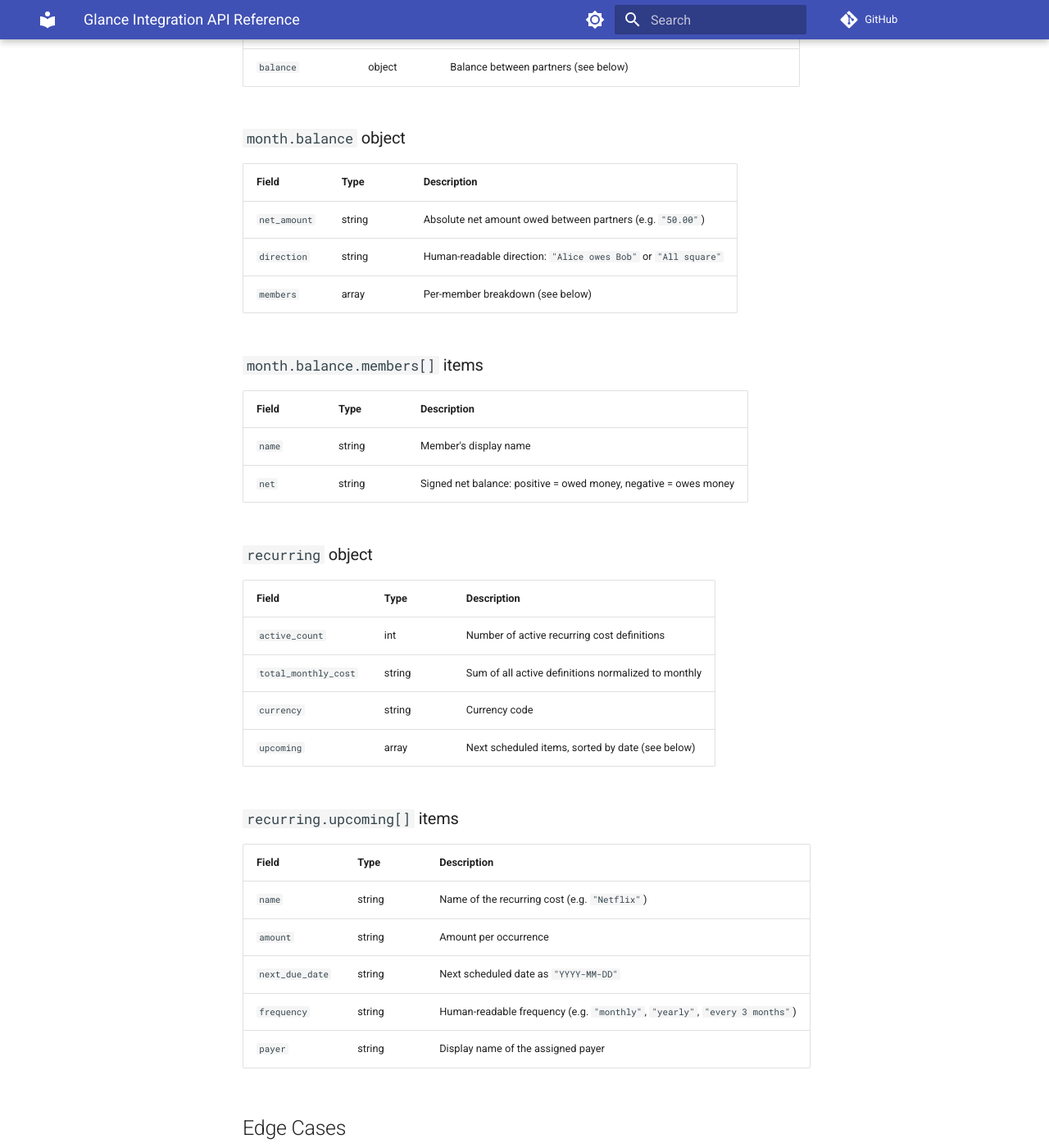
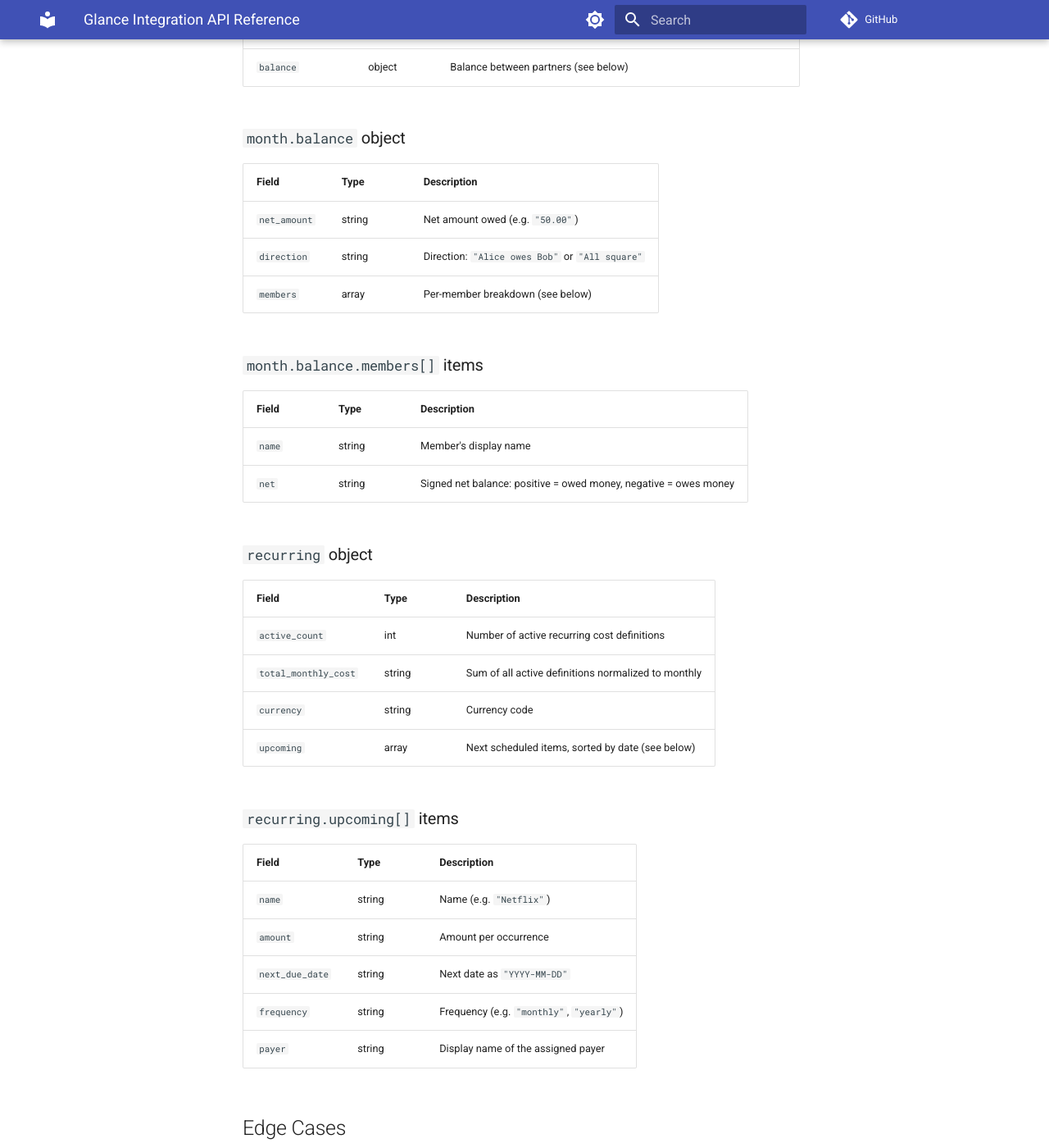
Before and after one commit to golgor/cost-tracker, an MkDocs documentation site: the page built from docs/development/glance-integration.md, in a window 1280 px wide and 1400 px high, scrolled down 2113 px. Shown: the whole window at 82% size. Built offline with MkDocs 1.6.1 and Material for MkDocs 9.7.7, drawn with Linux system fonts in a browser that asks for light colours; comment, search, counter and statistics services are not loaded; some of the changed text lies outside the part shown.

Commit message:
docs: fix clarity and linter issues in Glance docs

```diff
--- a/docs/development/glance-integration.md
+++ b/docs/development/glance-integration.md
@@ -91,11 +91,11 @@ Dates are ISO 8601 date strings (`"YYYY-MM-DD"`) — not datetimes.
 
 ### `month.balance` object
 
-| Field        | Type   | Description                                                           |
-|--------------|--------|-----------------------------------------------------------------------|
-| `net_amount` | string | Absolute net amount owed between partners (e.g. `"50.00"`)           |
-| `direction`  | string | Human-readable direction: `"Alice owes Bob"` or `"All square"`       |
-| `members`    | array  | Per-member breakdown (see below)                                      |
+| Field               | Type   | Description                                                               |
+|---------------------|--------|---------------------------------------------------------------------------|
+| `net_amount`        | string | Net amount owed (e.g. `"50.00"`)                                          |
+| `direction`         | string | Direction: `"Alice owes Bob"` or `"All square"`                           |
+| `members`           | array  | Per-member breakdown (see below)                                          |
 
 ### `month.balance.members[]` items
 
@@ -115,22 +115,22 @@ Dates are ISO 8601 date strings (`"YYYY-MM-DD"`) — not datetimes.
 
 ### `recurring.upcoming[]` items
 
-| Field           | Type   | Description                                                |
-|-----------------|--------|------------------------------------------------------------|
-| `name`          | string | Name of the recurring cost (e.g. `"Netflix"`)              |
-| `amount`        | string | Amount per occurrence                                      |
-| `next_due_date` | string | Next scheduled date as `"YYYY-MM-DD"`                      |
-| `frequency`     | string | Human-readable frequency (e.g. `"monthly"`, `"yearly"`, `"every 3 months"`) |
-| `payer`         | string | Display name of the assigned payer                         |
+| Field               | Type   | Description                                                               |
+|---------------------|--------|---------------------------------------------------------------------------|
+| `name`              | string | Name (e.g. `"Netflix"`)                                                   |
+| `amount`            | string | Amount per occurrence                                                     |
+| `next_due_date`     | string | Next date as `"YYYY-MM-DD"`                                               |
+| `frequency`         | string | Frequency (e.g. `"monthly"`, `"yearly"`)                                  |
+| `payer`             | string | Display name of the assigned payer                                        |
 
 ## Edge Cases
 
-| Scenario                | Behavior                                                    |
-|-------------------------|-------------------------------------------------------------|
-| No group exists         | All values zero/empty, currency defaults to `"EUR"`         |
-| No expenses             | `total`: `"0.00"`, `expense_count`: 0, balance: All square  |
-| No recurring costs      | `active_count`: 0, `total_monthly_cost`: `"0.00"`, `upcoming`: `[]` |
-| Partners fully settled  | `balance.direction`: `"All square"`, `net_amount`: `"0.00"` |
+| Scenario               | Behavior                                                  |
+|------------------------|-----------------------------------------------------------|
+| No group exists        | All values zero/empty, currency defaults to `"EUR"`       |
+| No expenses            | `total`: `"0.00"`, `expense_count`: 0                     |
+| No recurring costs     | `active_count`: 0, `total_monthly_cost`: `"0.00"`         |
+| Partners fully settled | `balance.direction`: `"All square"`                       |
 
 ## gjson Accessor Cheat Sheet
 
```
Also changed, not shown: docs/user-guide/glance-integration.md (+3 -2 lines).
